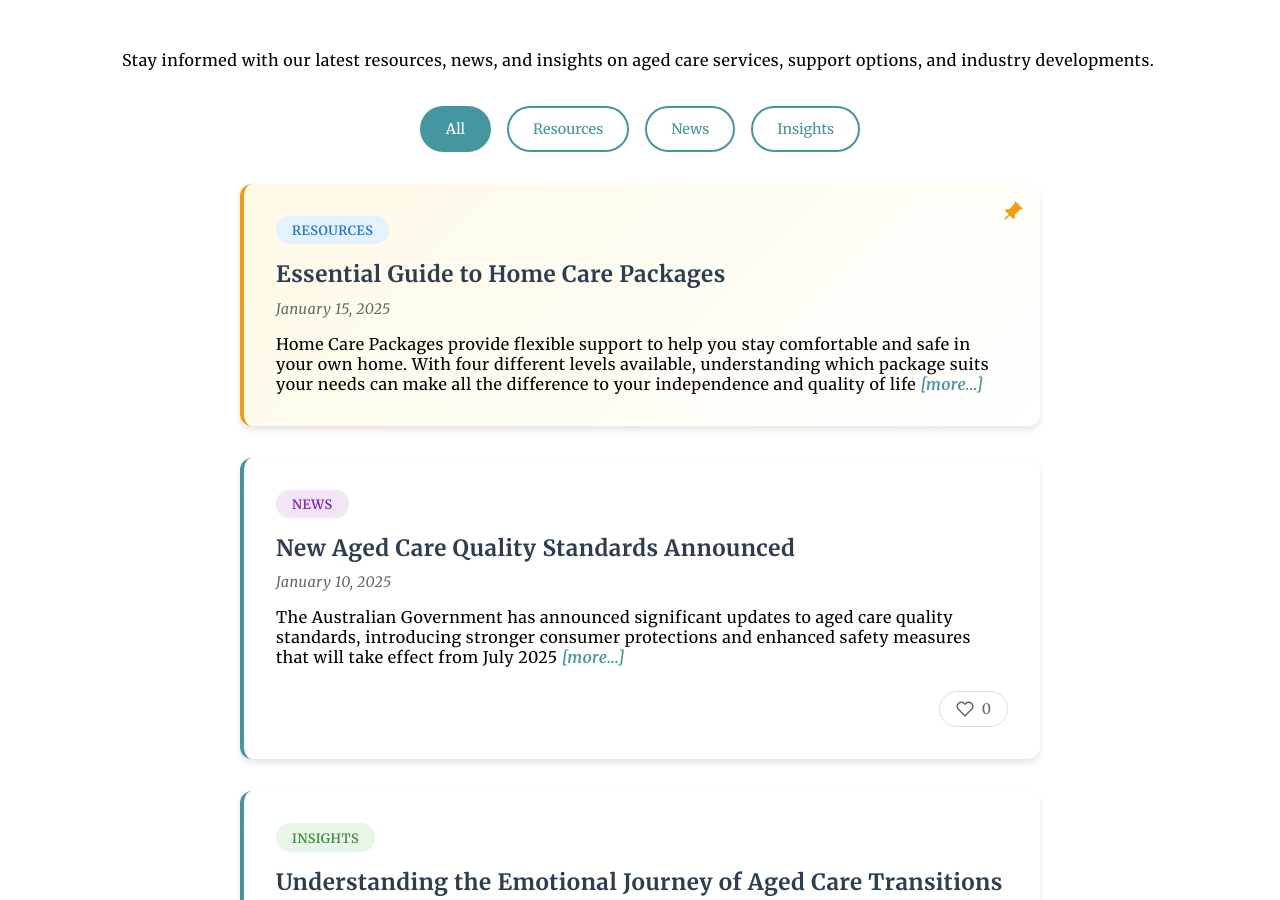
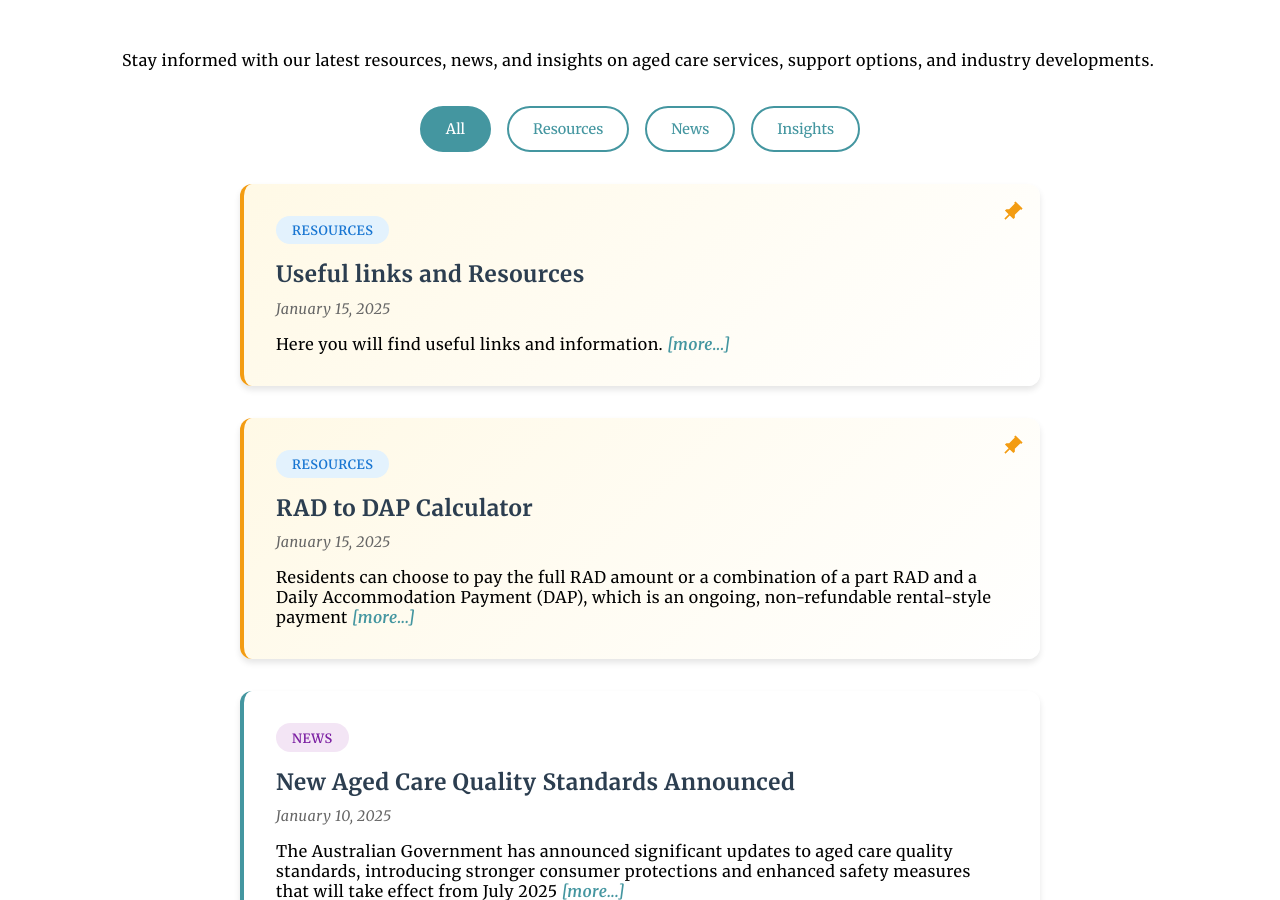
Before and after one commit to dmholyday/pathwaysincare-web, a Jekyll site: the page built from resources/index.html, in a window 1280 px wide and 900 px high, scrolled down 409 px. Built offline with Jekyll 4.4.1, drawn with Linux system fonts in a browser that asks for light colours; some of the changed text lies outside the part shown.

Commit message:
update resources content.

```diff
--- a/resources/index.html
+++ b/resources/index.html
@@ -34,45 +34,49 @@ description: Resources, news and insights for aged care navigation and support
                     </div>
                     <span class="post-category resources">Resources</span>
                 </div>
-                <h3 class="post-title">Essential Guide to Home Care Packages</h3>
+                <h3 class="post-title">Useful links and Resources</h3>
                 <div class="post-meta">
                     <span class="post-date">January 15, 2025</span>
                 </div>
                 <div class="post-content-preview">
-                    <p>Home Care Packages provide flexible support to help you stay comfortable and safe in your own home. With four different levels available, understanding which package suits your needs can make all the difference to your independence and quality of life <span class="read-more-indicator">[more...]</span></p>
+                    <p>Here you will find useful links and information. <span class="read-more-indicator">[more...]</span></p>
                 </div>
                 <div class="post-content-full" style="display: none;">
-                    <h4>Understanding Home Care Packages</h4>
-                    <p>Home Care Packages provide flexible support to help you stay comfortable and safe in your own home. With four different levels available, understanding which package suits your needs can make all the difference to your independence and quality of life.</p>
-                    <p>The Australian Government funds these packages through My Aged Care, and each level comes with different amounts of funding and services available.</p>
+                    <h4>Useful links and Resources</h4>
+                    <p>Here you will find useful links and information.</p>
+                    <br>
+                    <p>Costs and fees - <a href="https://www.myagedcare.gov.au/understanding-costs">https://www.myagedcare.gov.au/understanding-costs</a></p>
+                    <br>
+                    <p>Income & Asset Assessment - <a href="https://www.myagedcare.gov.au/income-and-means-assessments">https://www.myagedcare.gov.au/income-and-means-assessments</a></p>
+                    <br>
+                    <p>Costs Estimator - <a href="https://www.myagedcare.gov.au/how-much-will-i-pay">https://www.myagedcare.gov.au/how-much-will-i-pay</a></p>
+                    <br>
+                    <p>New Aged Care Act - <a href="https://www.health.gov.au/our-work/aged-care-act/resources/older-people">https://www.health.gov.au/our-work/aged-care-act/resources/older-people</a></p>
+                </div>
+            </article>
 
-                    <h4>The Four Levels Explained</h4>
-                    <p><strong>Level 1:</strong> Basic support for people with simple care needs. Includes services like cleaning, shopping assistance, and transport to appointments. Annual budget approximately $9,000.</p>
-                    <p><strong>Level 2:</strong> Low-level care for people with some additional needs beyond Level 1. May include some personal care assistance and more hours of domestic support. Annual budget approximately $16,000.</p>
-                    <p><strong>Level 3:</strong> Intermediate care for people with moderate care needs. Includes regular personal care, more domestic assistance, and some nursing services. Annual budget approximately $35,000.</p>
-                    <p><strong>Level 4:</strong> High-level care for people with complex needs. Comprehensive support including extensive personal care, nursing, and specialized services. Annual budget approximately $57,000.</p>
-
-                    <h4>How to Apply</h4>
-                    <p>To access a Home Care Package, you'll need an Aged Care Assessment (ACAT). This assessment determines your eligibility and the level of package you require. The process typically involves:</p>
-                    <ul>
-                        <li>Contacting My Aged Care on 1800 200 422</li>
-                        <li>Completing an initial assessment over the phone</li>
-                        <li>Arranging a face-to-face ACAT assessment</li>
-                        <li>Receiving your approval letter with your package level</li>
-                        <li>Choosing a provider and starting services</li>
-                    </ul>
-
-                    <h4>Choosing the Right Provider</h4>
-                    <p>Once approved, you have the choice of provider. Consider factors like:</p>
-                    <ul>
-                        <li>Services offered and flexibility</li>
-                        <li>Management fees and pricing structure</li>
-                        <li>Geographic coverage in your area</li>
-                        <li>Staff qualifications and training</li>
-                        <li>Reviews and recommendations from other clients</li>
-                    </ul>
-
-                    <p>Remember, you have consumer rights and can change providers if your current one isn't meeting your needs. At Pathways in Care, we can help you navigate this process and ensure you get the most from your Home Care Package.</p>
+            <!-- Pinned Resource Post -->
+            <article class="blog-post expandable" data-category="resources" data-pinned="true">
+                <div class="post-header">
+                    <div class="post-pin">
+                        <svg class="pin-icon" viewBox="0 0 24 24" fill="currentColor">
+                            <path d="M16,12V4H17V2H7V4H8V12L6,14V16H11.2V22H12.8V16H18V14L16,12Z" />
+                        </svg>
+                    </div>
+                    <span class="post-category resources">Resources</span>
+                </div>
+                <h3 class="post-title">RAD to DAP Calculator</h3>
+                <div class="post-meta">
+                    <span class="post-date">January 15, 2025</span>
+                </div>
+                <div class="post-content-preview">
+                    <p>Residents can choose to pay the full RAD amount or a combination of a part RAD and a Daily Accommodation Payment (DAP), which is an ongoing, non-refundable rental-style payment <span class="read-more-indicator">[more...]</span></p>
+                </div>
+                <div class="post-content-full" style="display: none;">
+                    <h4>RAD to DAP Calculator</h4>
+                    <p>Residents can choose to pay the full RAD amount or a combination of a part RAD and a Daily Accommodation Payment (DAP), which is an ongoing, non-refundable rental-style payment.</p>
+                    <br>
+                    <p>TODO</p>
                 </div>
             </article>
 
@@ -131,49 +135,30 @@ description: Resources, news and insights for aged care navigation and support
                 <div class="post-header">
                     <span class="post-category insights">Insights</span>
                 </div>
-                <h3 class="post-title">Understanding the Emotional Journey of Aged Care Transitions</h3>
+                <h3 class="post-title">Navigating Aged Care Assessment Waitlists in Perth’s North</h3>
                 <div class="post-meta">
                     <span class="post-date">January 5, 2025</span>
                 </div>
                 <div class="post-content-preview">
-                    <p>Moving into aged care or arranging care for a loved one involves complex emotions that are often overlooked. Understanding these feelings and having strategies to navigate them can make this transition more manageable for everyone involved <span class="read-more-indicator">[more...]</span></p>
+                    <p>Recently, I spoke with an Aged Care Assessor in Perth’s northern suburbs about an issue that is leaving many families stuck in limbo. <span class="read-more-indicator">[more...]</span></p>
                 </div>
                 <div class="post-content-full" style="display: none;">
-                    <h4>The Emotional Complexity of Aged Care</h4>
-                    <p>Moving into aged care or arranging care for a loved one involves complex emotions that are often overlooked. Understanding these feelings and having strategies to navigate them can make this transition more manageable for everyone involved.</p>
+                    <p>Recently, I spoke with an Aged Care Assessor in Perth’s northern suburbs about an issue that is leaving many families stuck in limbo.</p>
 
-                    <p>From our experience supporting families through these transitions, we've identified common emotional patterns that affect both the person receiving care and their family members.</p>
+                    <p>One of my clients had been waiting months for an Aged Care Assessment (ACA – previously known as ACAT) so he could move into Residential Care. Despite his Home Care Package (HCP) Coordinator’s persistence—chasing My Aged Care, following up with the provider, and even lodging a complaint—nothing moved forward. The provider simply said they were short-staffed and couldn’t give a timeframe. Meanwhile, my client and his wife were left waiting and struggling.</p>
 
-                    <h4>Common Feelings and Responses</h4>
-                    <p><strong>For the Person Receiving Care:</strong></p>
+                    <p>When their GP referred them to me, I looked into the situation and contacted the Social Worker who had done the client’s previous ACA. She shed light on the problem:</p>
                     <ul>
-                        <li><strong>Loss of Independence:</strong> Grief over losing autonomy and control over daily decisions</li>
-                        <li><strong>Fear of the Unknown:</strong> Anxiety about new environments, routines, and care providers</li>
-                        <li><strong>Identity Concerns:</strong> Worry about losing their sense of self and personal dignity</li>
-                        <li><strong>Relief and Guilt:</strong> Sometimes relief about receiving proper care, followed by guilt about these feelings</li>
+                        <li>Until recently, Perth’s North Metro ACAT (based at Osborne Park) managed all referrals, triaging and prioritising urgent needs.</li>
+                        <li>Now, the system is split: three external providers each handle about 20%, while WA Health ACA North Metro Health Service (NMHS) (the old Osborne Park team) manages around 40%.</li>
+                        <li>The challenge? Some of the new providers simply don’t have enough staff. Instead of releasing referrals, they hold onto them—leaving families waiting far longer than necessary.</li>
                     </ul>
 
-                    <p><strong>For Family Members:</strong></p>
-                    <ul>
-                        <li><strong>Guilt and Self-Doubt:</strong> Questioning whether they're making the right decision</li>
-                        <li><strong>Caregiver Fatigue:</strong> Exhaustion from trying to manage everything alone</li>
-                        <li><strong>Role Reversal Grief:</strong> Sadness about the changing parent-child dynamic</li>
-                        <li><strong>Financial Anxiety:</strong> Stress about costs and financial sustainability</li>
-                    </ul>
+                    <p>Here’s the important part: families can request a transfer. A Next of Kin or HCP Coordinator can call the provider holding the referral and ask for it to be released to WA Health ACA NMHS. This team currently has shorter wait lists, actively triage's cases, and can respond much faster.</p>
 
-                    <h4>Strategies for Emotional Navigation</h4>
-                    <p><strong>Open Communication:</strong> Create safe spaces for honest conversations about fears, expectations, and hopes. Acknowledge that all feelings are valid and normal.</p>
+                    <p>In my client’s case, once his referral was transferred on a Friday, the assessment was completed the following Tuesday.</p>
 
-                    <p><strong>Gradual Transitions:</strong> When possible, introduce changes slowly. Visit potential care facilities together, meet staff, and participate in trial visits or respite stays.</p>
-
-                    <p><strong>Maintain Connection:</strong> Preserve important relationships and routines. Regular visits, familiar items, and continued involvement in decision-making help maintain identity and connection.</p>
-
-                    <p><strong>Professional Support:</strong> Social workers, counselors, and aged care specialists can provide emotional support and practical guidance throughout the transition.</p>
-
-                    <h4>The Importance of Self-Compassion</h4>
-                    <p>Remember that aged care transitions represent love in action. Seeking appropriate care demonstrates care and responsibility, not failure. These decisions are often made during crisis situations, and it's important to recognize the courage it takes to navigate these challenges.</p>
-
-                    <p>At Pathways in Care, we understand that technical knowledge alone isn't enough. We provide emotional support alongside practical guidance, helping families process these complex feelings while ensuring the best possible outcomes for everyone involved.</p>
+                    <p>Takeaway: If you or your loved one are waiting on an ACA for extra home support or Residential Care approval, don’t just wait. Check who is holding the referral—and request a transfer to WA Health ACA NMHS if possible. It could save you weeks, or even months, of unnecessary delay.</p>
                 </div>
                 <div class="post-actions">
                     <button class="like-btn" data-post-id="insights-1">
```
